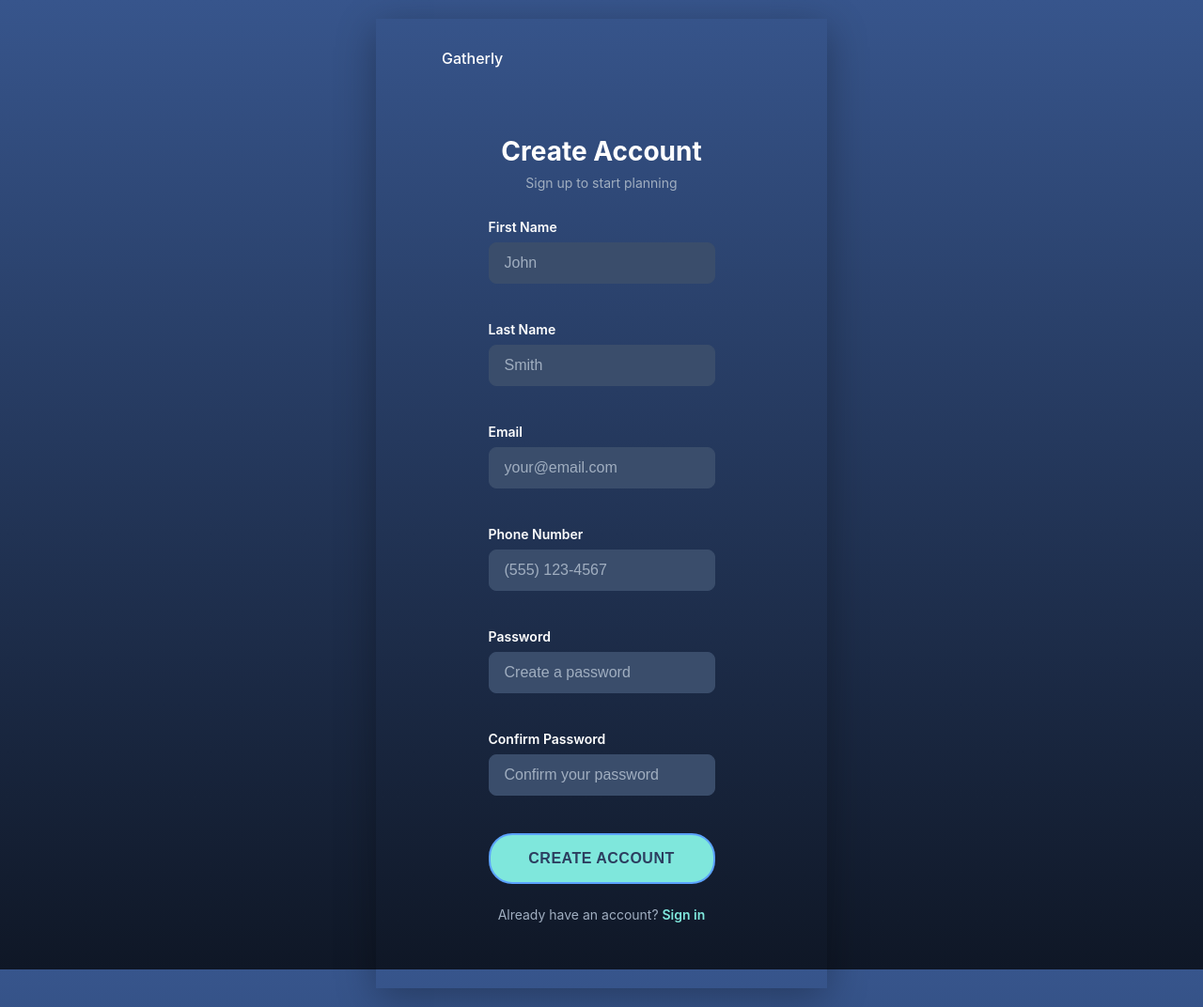
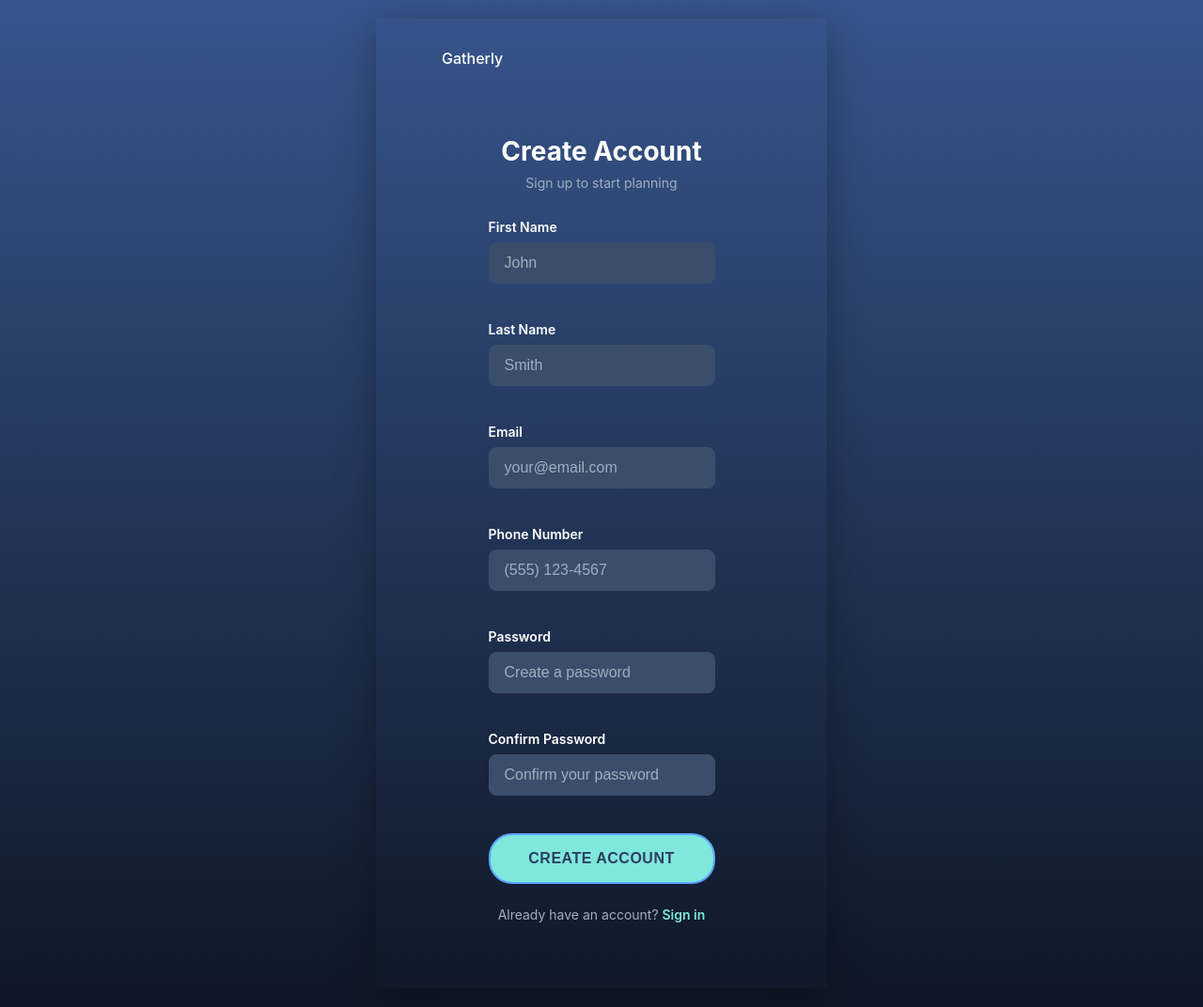
Before and after one commit to awalt29/Gatherlyv5, a Flask app: page /signup in a window 1280 px wide. Shown: the whole page at 94% size. Run offline with Flask 3, Linux system fonts and the light colour scheme.

Commit message:
Fix overscroll showing white - use contain and set html background

```diff
--- a/static/css/style.css
+++ b/static/css/style.css
@@ -17,8 +17,9 @@
 }
 
 html {
-    overscroll-behavior: none;
+    overscroll-behavior-y: contain;
     height: 100%;
+    background-color: #0F1726;
 }
 
 body {
@@ -29,12 +30,13 @@ body {
     background-size: 100% 100%;
     color: var(--text-light);
     min-height: 100vh;
+    min-height: -webkit-fill-available;
     margin: 0;
     padding: 0;
     display: flex;
     justify-content: center;
     align-items: flex-start;
-    overscroll-behavior: none;
+    overscroll-behavior-y: contain;
 }
 
 .container {
```
